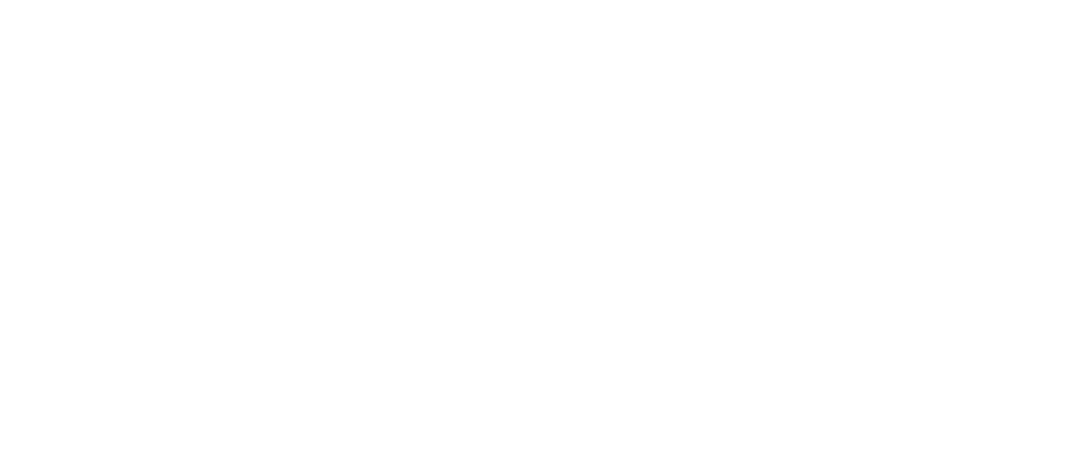
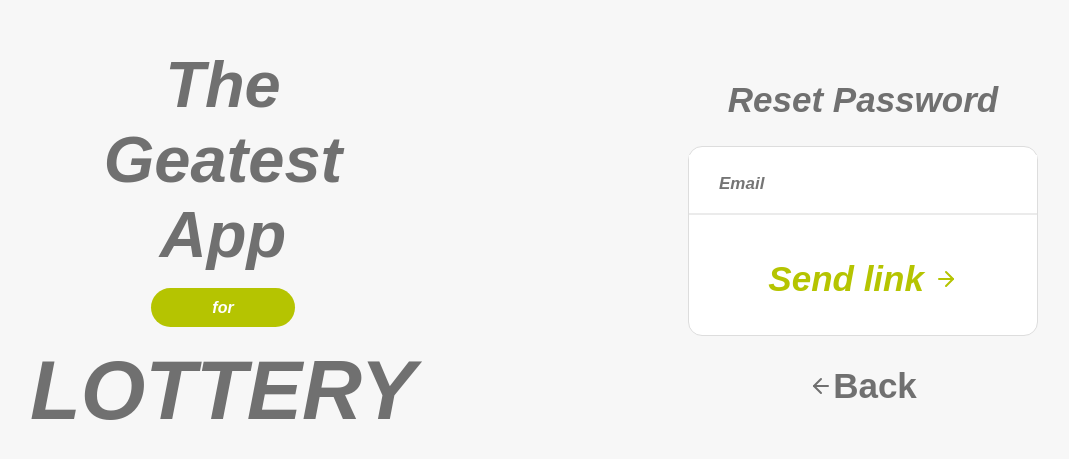
Before and after one commit to jonyreis/prova-react, a React (Create React App) app: page /reset-password in a window 1280 px wide. Shown: the part 157-616 px from the top of the page, without its empty margins (97-1166 px from the left). Built offline with nearby package versions, Linux system fonts and the light colour scheme.

Commit message:
feat: add ResetPassword page

```diff
--- /dev/null
+++ b/src/pages/ResetPassword/index.tsx
@@ -0,0 +1,25 @@
+import Intro from "../../components/Intro";
+import Input from "../../components/Input";
+import IntroGridForm from "../../components/IntroGridForm";
+
+import ArrowRightGreen from "../../assets/arrow-right-green.svg";
+
+import { ResetPasswordContainer } from "./styles";
+
+const ResetPassword = () => {
+  return (
+    <ResetPasswordContainer>
+      <Intro />
+      <IntroGridForm name="Reset Password" to="/" textLink="Back">
+        <form>
+          <Input type="email" placeholder="Email" />
+          <button type="submit">
+            Send link <img src={ArrowRightGreen} alt="" />
+          </button>
+        </form>
+      </IntroGridForm>
+    </ResetPasswordContainer>
+  );
+};
+
+export default ResetPassword;
--- /dev/null
+++ b/src/pages/ResetPassword/styles.ts
@@ -0,0 +1,13 @@
+import styled from "styled-components";
+
+export const ResetPasswordContainer = styled.div`
+  background-color: #f7f7f7;
+
+  display: grid;
+  grid-template-columns: 1fr 1fr;
+  justify-items: center;
+  align-items: center;
+
+  height: 100vh;
+  width: 100%;
+`;
--- a/src/routes/index.tsx
+++ b/src/routes/index.tsx
@@ -3,6 +3,7 @@
 
 import Login from "../pages/Login";
 import Registration from '../pages/Registration';
+import ResetPassword from "../pages/ResetPassword";
 
 
 const Routes: React.FC = () => {
@@ -11,6 +12,7 @@
     <Switch>
       <Route path="/" exact component={Login} />
       <Route path="/registration" exact component={Registration} />
+      <Route path="/reset-password" exact component={ResetPassword} />
     </Switch>
   );
 };
```
